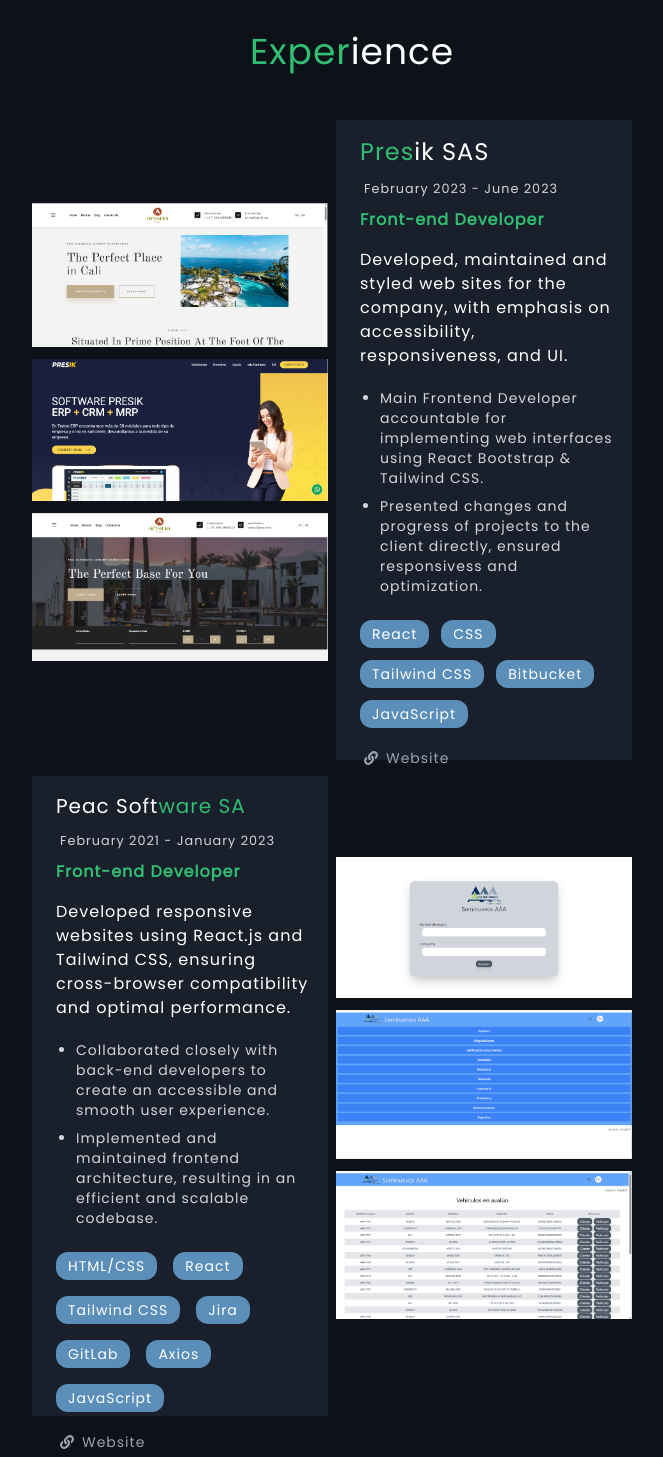
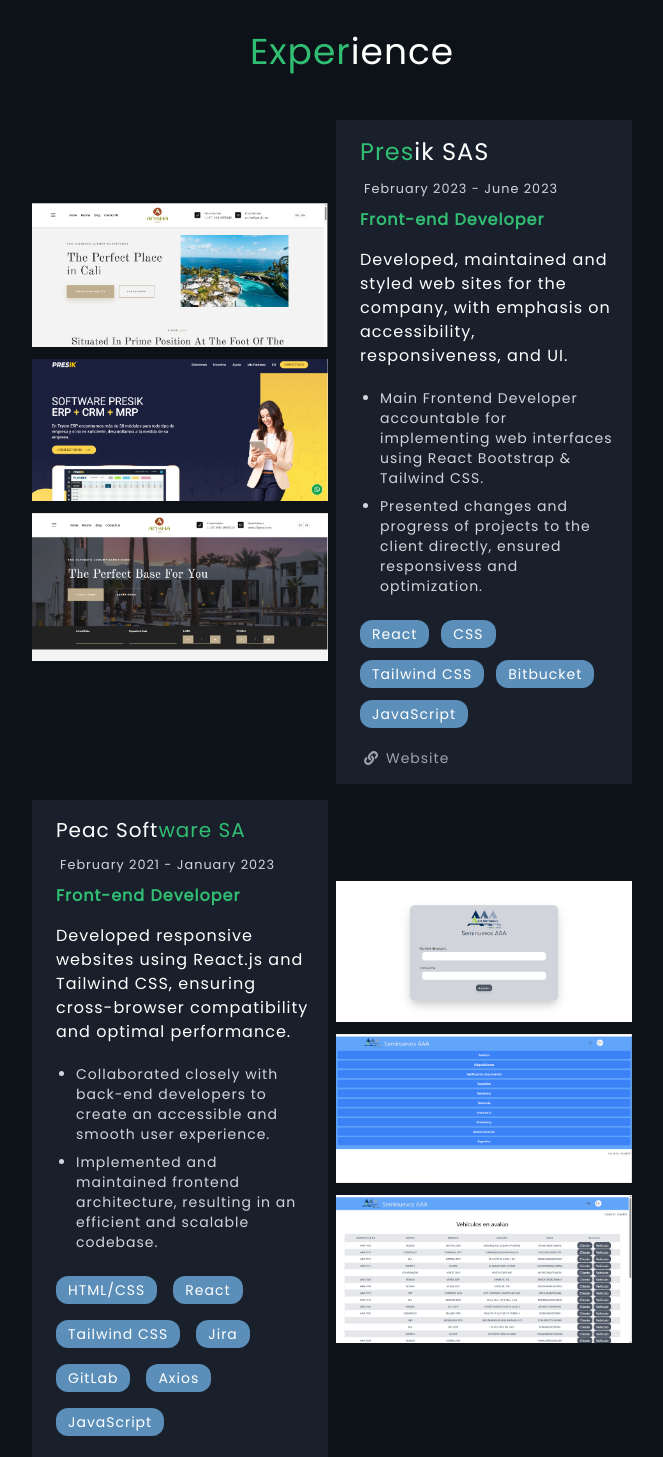
Before and after one commit to mvykool/portfolio, a Next.js app in the folder portfolio/: page / in a window 1280 px wide. Shown: the part 1560-3017 px from the top of the page, without its empty margins (308-971 px from the left). Built offline with nearby package versions, Linux system fonts and the light colour scheme.

Commit message:
fixed container

```diff
--- a/portfolio/components/Experience.tsx
+++ b/portfolio/components/Experience.tsx
@@ -97,7 +97,7 @@
 				hidden: { opacity: 0, x: 50 },
 				visible: { opacity: 1, x: 0 },
 				}}
-				className='bg-app-gray rounded-sm p-4 h-auto md:h-[80vh]'>
+				className='bg-app-gray rounded-sm p-4 h-auto md:h-auto relative'>
 				<h2 className='text-2xl mb-2 text-app-green ml-2'>Pres<span className='text-white'>ik SAS</span></h2>
 					<small className='mx-3 text-gray-300'>February 2023 - June 2023</small>
 					<h3 className='ml-2 my-2 text-app-green font-semibold'>Front-end Developer</h3>
@@ -136,7 +136,7 @@
 			hidden: { opacity: 0, x: -50 },
 			visible: { opacity: 1, x: 0 },
 			}}
-			className='bg-app-gray rounded-sm p-4 h-auto md:h-[80vh]'>
+			className='bg-app-gray rounded-sm p-4 h-auto md:h-auto relative'>
 					<h3 className='text-xl mb-2 ml-2'>Peac Soft<span className='text-app-green'>ware SA</span></h3>
 					<small className='mx-3 text-gray-300'>February 2021 - January 2023</small>
 					<h3 className='ml-2 my-2 text-app-green font-semibold'>Front-end Developer</h3>
```
